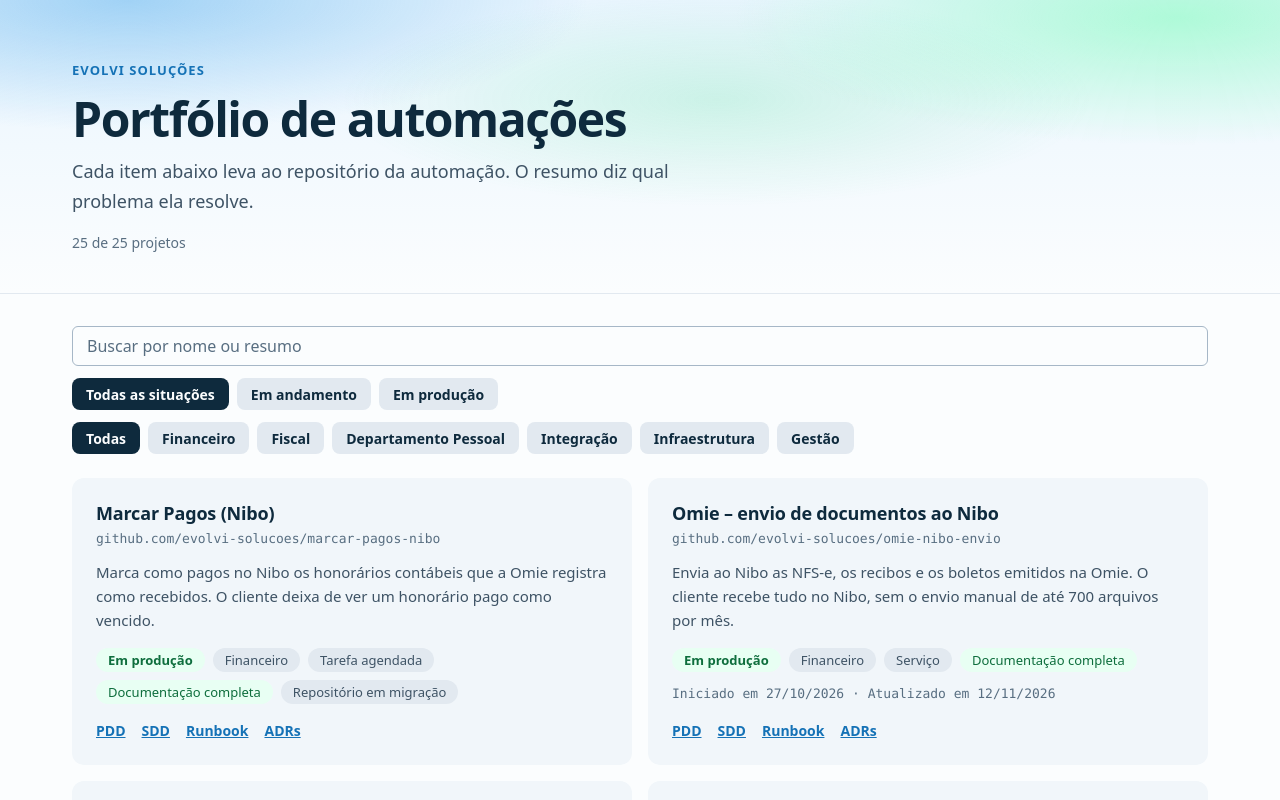
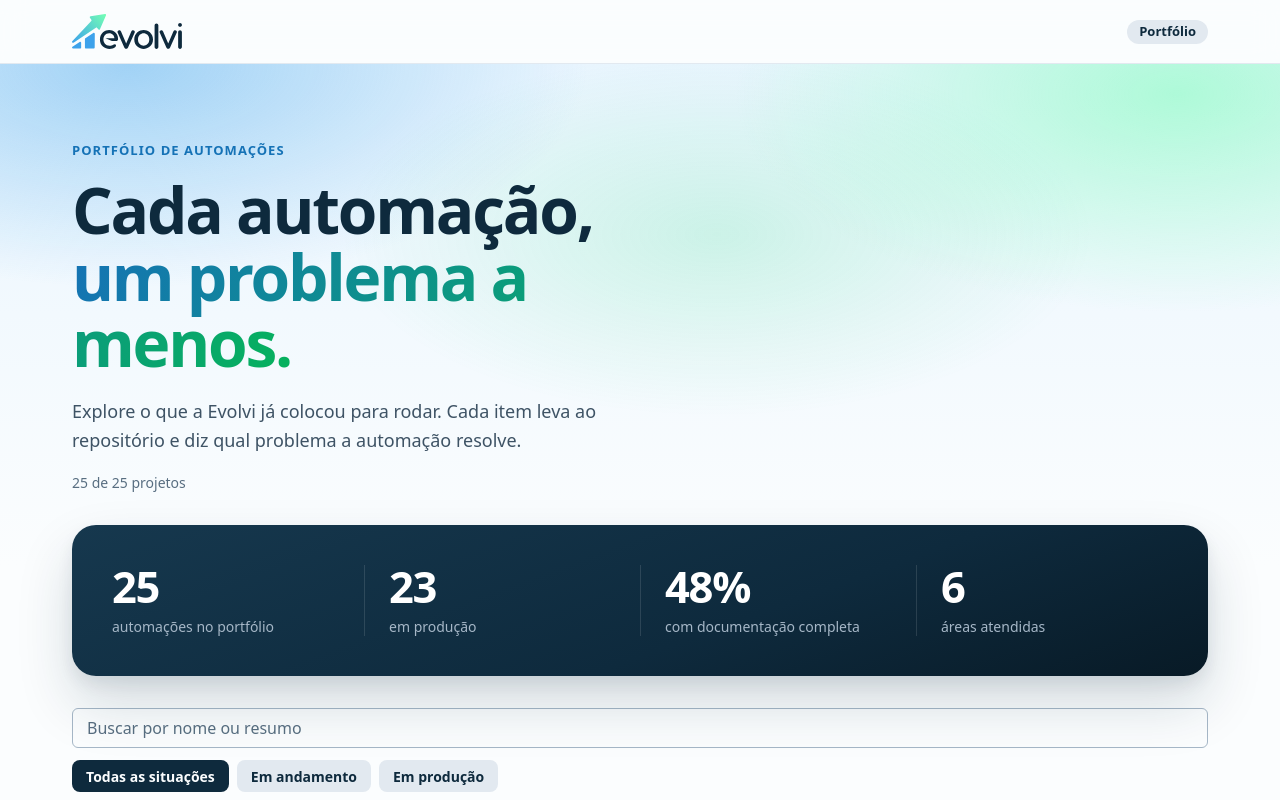
Before and after one commit to evolvi-solucoes/projects, a plain HTML site: page index.html in a window 1280 px wide. Shown: the top 800 px of the page. Drawn offline with Linux system fonts and the light colour scheme; a small style sheet from the web is missing.

Commit message:
feat: add logo, sticky nav and stats band to the portfolio page
Add a sticky nav bar with the Evolvi wordmark (ink on light, white on
dark) and use the mark as favicon. Rewrite the header as a display-xl
headline with the brand gradient on its second line, and add an ink band
with portfolio numbers computed from projetos.json: total automations,
in production, complete documentation rate and areas. Project cards lift
to the raised level on hover, respecting reduced motion.

Co-Authored-By: Claude Sonnet 5.5 <noreply@anthropic.com>

```diff
--- a/app.js
+++ b/app.js
@@ -145,6 +145,27 @@ function desenharLista() {
     `${visiveis.length} de ${projetos.length} projetos`;
 }
 
+// Números do portfólio inteiro, não da busca: não mudam ao filtrar.
+function desenharEstatisticas() {
+  const total = projetos.length;
+  const emProducao = projetos.filter((p) => p.situacao === "producao").length;
+  const completas = projetos.filter((p) => p.documentacao === "completa").length;
+  const pct = total ? Math.round((completas / total) * 100) : 0;
+  const itens = [
+    [total, "automações no portfólio"],
+    [emProducao, "em produção"],
+    [`${pct}%`, "com documentação completa"],
+    [areas.length, "áreas atendidas"],
+  ];
+  document.getElementById("estatisticas").replaceChildren(...itens.map(([valor, rotulo]) => {
+    const bloco = criar("div", "estatistica");
+    const rotuloEl = criar("dt", null, rotulo);
+    const valorEl = criar("dd", null, String(valor));
+    bloco.append(valorEl, rotuloEl);
+    return bloco;
+  }));
+}
+
 function desenharAreas() {
   const grupo = document.getElementById("areas");
   const botoes = ["Todas", ...areas].map((area) => {
@@ -226,6 +247,7 @@ async function iniciar() {
       document.getElementById("atualizado").textContent = `Lista atualizada em ${dia}/${mes}/${ano}.`;
     }
 
+    desenharEstatisticas();
     desenharSituacoes();
     desenharAreas();
     desenharLista();
--- a/estilo.css
+++ b/estilo.css
@@ -9,6 +9,7 @@
 
   --fundo: #fbfdfe;
   --superficie: #f1f6fa;
+  --elevado: #ffffff;
   --texto: #0e2a3d;
   --texto-corpo: #3e5365;
   --texto-suave: #586e81;
@@ -45,6 +46,7 @@
   :root:not([data-theme="light"]) {
     --fundo: #081a26;
     --superficie: #0e2a3d;
+    --elevado: #18303f;
     --texto: #f7fafc;
     --texto-corpo: #c9d5e0;
     --texto-suave: #a6b7c7;
@@ -72,6 +74,7 @@
 :root[data-theme="dark"] {
   --fundo: #081a26;
   --superficie: #0e2a3d;
+  --elevado: #18303f;
   --texto: #f7fafc;
   --texto-corpo: #c9d5e0;
   --texto-suave: #a6b7c7;
@@ -121,10 +124,54 @@ body {
   .conteudo { padding: 0 32px; }
 }
 
+/* logo: wordmark em tinta no claro, branco colorido no escuro */
+.logo .logo-escuro { display: none; }
+
+@media (prefers-color-scheme: dark) {
+  :root:not([data-theme="light"]) .logo .logo-claro { display: none; }
+  :root:not([data-theme="light"]) .logo .logo-escuro { display: block; }
+}
+:root[data-theme="dark"] .logo .logo-claro { display: none; }
+:root[data-theme="dark"] .logo .logo-escuro { display: block; }
+
+/* nav-bar: sticky, 64px, canvas a 80% com blur */
+.nav {
+  position: sticky;
+  top: 0;
+  z-index: 10;
+  height: 64px;
+  border-bottom: 1px solid var(--borda);
+  background: color-mix(in srgb, var(--fundo) 80%, transparent);
+  -webkit-backdrop-filter: blur(12px);
+  backdrop-filter: blur(12px);
+}
+
+.nav-interno {
+  display: flex;
+  align-items: center;
+  justify-content: space-between;
+  height: 100%;
+}
+
+.logo { display: inline-flex; border-radius: 4px; }
+.logo img { display: block; height: 35px; width: auto; }
+.logo:focus-visible { outline: none; box-shadow: 0 0 0 3px var(--anel); }
+
+.selo-nav {
+  display: inline-flex;
+  align-items: center;
+  height: 24px;
+  padding: 0 12px;
+  border-radius: 9999px;
+  background: var(--borda);
+  color: var(--texto);
+  font-size: 0.8125rem;
+  font-weight: 600;
+}
+
 /* hero-band: canvas com a malha do logo, só atrás do topo */
 .topo {
-  border-bottom: 1px solid var(--borda);
-  padding: 64px 0 40px;
+  padding: 80px 0 72px;
   background:
     radial-gradient(58% 72% at 10% 0%, var(--malha-azul), transparent 62%),
     radial-gradient(54% 68% at 92% 6%, var(--malha-menta), transparent 64%),
@@ -143,15 +190,70 @@ body {
   text-transform: uppercase;
 }
 
-/* display-lg */
+/* display-xl */
 h1 {
-  margin: 16px 0 12px;
+  margin: 20px 0 20px;
+  max-width: 16ch;
   color: var(--texto);
-  font-size: clamp(2rem, 3.8vw, 3rem);
+  font-size: clamp(2.5rem, 5.4vw, 4rem);
   font-weight: 600;
-  line-height: 1.08;
+  line-height: 1.04;
+  letter-spacing: -0.035em;
+}
+
+/* gradiente de texto: o único momento de gradiente da tela.
+   Claro usa o par forte para manter contraste; escuro, o par do logo. */
+.destaque-gradiente {
+  background-image: linear-gradient(118deg, #1572b6 0%, #06b25c 100%);
+  -webkit-background-clip: text;
+  background-clip: text;
+  color: transparent;
+}
+
+@media (prefers-color-scheme: dark) {
+  :root:not([data-theme="light"]) .destaque-gradiente {
+    background-image: linear-gradient(118deg, #3da2eb 0%, #73ffb4 100%);
+  }
+}
+:root[data-theme="dark"] .destaque-gradiente {
+  background-image: linear-gradient(118deg, #3da2eb 0%, #73ffb4 100%);
+}
+
+/* ink-band: painel de tinta com os números do portfólio, sobe sobre o topo */
+.faixa-tinta-externa { margin-top: -40px; position: relative; z-index: 1; }
+
+.faixa-tinta {
+  display: grid;
+  grid-template-columns: repeat(2, 1fr);
+  gap: 24px 0;
+  margin: 0;
+  padding: 32px 24px;
+  border-radius: 24px;
+  background: linear-gradient(160deg, #16384e 0%, #0e2a3d 60%, #081a26 100%);
+  color: #ffffff;
+  box-shadow: 0 28px 56px rgb(14 42 61 / 0.16), 0 8px 16px rgb(14 42 61 / 0.08);
+}
+
+@media (min-width: 768px) {
+  .faixa-tinta { grid-template-columns: repeat(4, 1fr); padding: 40px 16px; }
+}
+
+.estatistica { padding: 0 24px; }
+
+@media (min-width: 768px) {
+  .estatistica + .estatistica { border-left: 1px solid rgb(255 255 255 / 0.12); }
+}
+
+.estatistica dd {
+  margin: 0 0 8px;
+  font-size: clamp(2rem, 3.4vw, 2.75rem);
+  font-weight: 600;
+  line-height: 1;
   letter-spacing: -0.03em;
+  font-variant-numeric: tabular-nums;
 }
+
+.estatistica dt { color: #a6b7c7; font-size: 0.875rem; line-height: 1.4; }
 
 /* body-lg */
 .descricao {
@@ -246,6 +348,25 @@ h1 {
   background: var(--superficie);
   color: var(--texto);
   overflow-wrap: anywhere;
+  border: 1px solid transparent;
+  transition: background-color 0.2s cubic-bezier(0.2, 0.8, 0.2, 1),
+    box-shadow 0.2s cubic-bezier(0.2, 0.8, 0.2, 1),
+    transform 0.2s cubic-bezier(0.2, 0.8, 0.2, 1);
+}
+
+/* hover: o card sobe para o nível raised (branco, hairline, sombra navy) */
+@media (hover: hover) {
+  .projeto:hover {
+    background: var(--elevado);
+    border-color: var(--borda);
+    box-shadow: 0 6px 16px rgb(14 42 61 / 0.08), 0 2px 4px rgb(14 42 61 / 0.05);
+    transform: translateY(-2px);
+  }
+}
+
+@media (prefers-reduced-motion: reduce) {
+  .projeto { transition: none; }
+  .projeto:hover { transform: none; }
 }
 
 /* card-title */
--- a/index.html
+++ b/index.html
@@ -5,17 +5,32 @@
   <meta name="viewport" content="width=device-width, initial-scale=1">
   <title>Portfólio de Automações</title>
   <meta name="description" content="Diretório das automações da Evolvi Soluções, com link para o repositório de cada projeto.">
+  <link rel="icon" type="image/svg+xml" href="assets/evolvi-mark.svg">
   <link rel="stylesheet" href="estilo.css">
 </head>
 <body>
+  <nav class="nav">
+    <div class="conteudo nav-interno">
+      <a class="logo" href="https://github.com/evolvi-solucoes" rel="noopener" aria-label="Evolvi Soluções">
+        <img class="logo-claro" src="assets/evolvi-logo.svg" alt="Evolvi" width="116" height="35">
+        <img class="logo-escuro" src="assets/evolvi-logo-colored-white.svg" alt="" width="116" height="35">
+      </a>
+      <span class="selo-nav">Portfólio</span>
+    </div>
+  </nav>
+
   <header class="topo">
     <div class="conteudo">
-      <p class="sobretitulo">Evolvi Soluções</p>
-      <h1>Portfólio de automações</h1>
-      <p class="descricao">Cada item abaixo leva ao repositório da automação. O resumo diz qual problema ela resolve.</p>
+      <p class="sobretitulo">Portfólio de automações</p>
+      <h1>Cada automação, <span class="destaque-gradiente">um problema a menos.</span></h1>
+      <p class="descricao">Explore o que a Evolvi já colocou para rodar. Cada item leva ao repositório e diz qual problema a automação resolve.</p>
       <p class="contagem" id="contagem" aria-live="polite"></p>
     </div>
   </header>
+
+  <section class="conteudo faixa-tinta-externa" aria-label="Números do portfólio">
+    <dl class="faixa-tinta" id="estatisticas"></dl>
+  </section>
 
   <main class="conteudo">
     <div class="filtros">
```
Also changed, not shown: assets/evolvi-logo-colored-white.svg (added), assets/evolvi-logo.svg (added), assets/evolvi-mark.svg (added).
